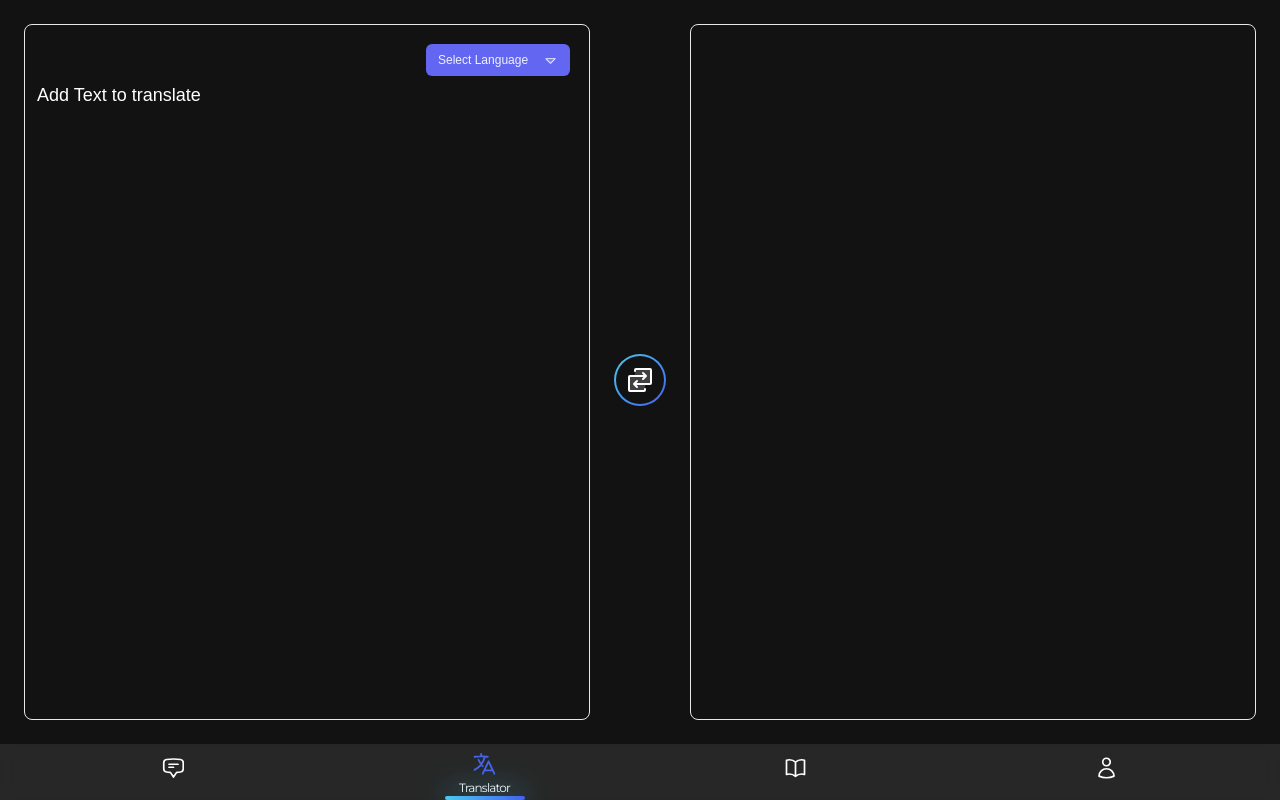
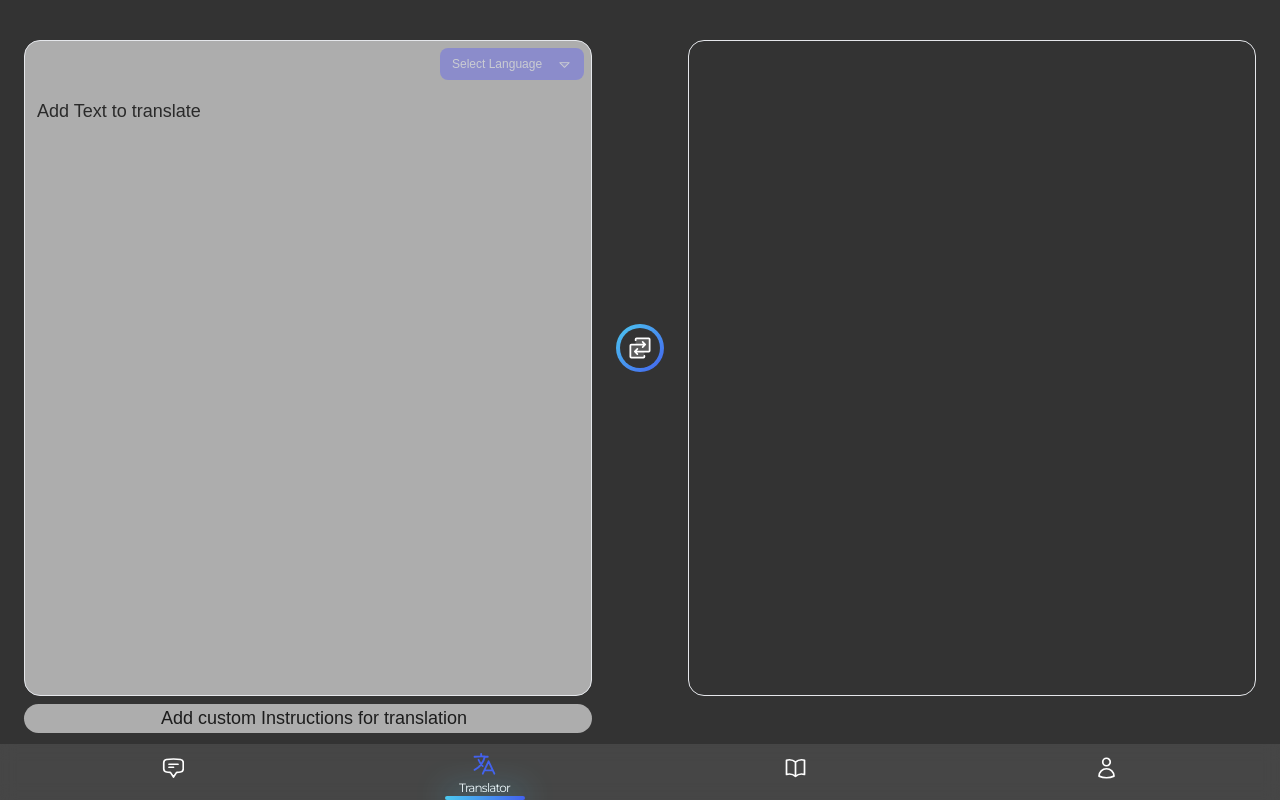
Before and after one commit to mohd-Bilal-exe/verbi.AI, a React (Vite) app: page / in a window 1280 px wide. Built offline with nearby package versions, Linux system fonts and the light colour scheme; a web font is replaced by a local one.

Commit message:
jaldi me hai ksjdfgbvjkbdfgvkjsdghfgv

```diff
--- a/src/Api/aiApi.js
+++ b/src/Api/aiApi.js
@@ -80,9 +80,9 @@ const chat = async (sessionId, message) => {
     }
 };
 
-const translate = async (inputText, lang) => {
+const translate = async (inputText, lang, customInstructions) => {
     try {
-        const prompt = `Translate the text: "${inputText}" into ${lang} `;
+        const prompt = `Translate the text: "${inputText}" into ${lang} ${customInstructions&&"and"} ${customInstructions}`;
         console
         const result = await Gemini.generateContent(prompt);
         const response = await result.response.text();
--- a/src/App.jsx
+++ b/src/App.jsx
@@ -29,7 +29,7 @@ function App() {
   return (
     <AnimatePresence>
       <BrowserRouter>
-        <div className={`background-grid w-screen h-min-screen overflow-x-hidden overflow-y-auto flex flex-col justify-center ${isDarkMode ? 'bg-bg1 text-white' : 'text-bg1'}`}>
+        <div className={`background-grid w-screen h-min-screen overflow-x-hidden overflow-y-auto flex flex-col justify-center ${isDarkMode ? 'bg-bg3 text-white' : 'text-bg1'}`}>
           <Routes>
             <Route path="/" element={<TranslatePage />} />
             <Route path="/chat" element={<ChatPage />} />
--- a/src/components/DropDown.jsx
+++ b/src/components/DropDown.jsx
@@ -21,7 +21,7 @@ const DropDown = ({ setSelectedLang }) => {
       <motion.div animate={open ? "open" : "closed"} className="relative">
         <button
           onClick={() => setOpen((pv) => !pv)}
-          className="w-36 flex items-center justify-between gap-2 smartphone:gap-1 px-3 py-2 rounded-md text-indigo-50 bg-indigo-500 hover:bg-indigo-500 transition-colors"
+          className="w-36 flex items-center justify-between gap-2 smartphone:gap-1 opacity-45 hover:opacity-100 transition-all px-3 py-2 rounded-lg text-indigo-50 bg-indigo-500 hover:bg-indigo-500"
         >
           <span className="font-medium text-xs">{message}</span>
           <motion.span variants={iconVariants}>
@@ -32,7 +32,6 @@ const DropDown = ({ setSelectedLang }) => {
         <motion.ul
           initial={wrapperVariants.closed}
           variants={wrapperVariants}
-
           style={{ originY: "top", translateX: "-50%" }}
           className="flex flex-col gap-1 p-1.5 rounded-lg bg-white shadow-xl absolute top-[120%] left-[50%] w-36 overflow-hidden"
         >
--- a/src/pages/TranslatePage.jsx
+++ b/src/pages/TranslatePage.jsx
@@ -12,11 +12,14 @@ const TranslatePage = () => {
   const [opText, setOpText] = useState("");
   const [loading, setLoading] = useState(false);
   const [selectedLang, setSelectedLang] = useState("english");
+  const [customInstructions, setCustomInstructions] = useState("");
 
   const handleTranslate = async () => {
     setLoading(true);
-    const response = await translate(ipText, selectedLang);
+    const response = await translate(ipText, selectedLang, customInstructions);
     setOpText(response);
+    setIpText(""); // Clear the input text area
+    setCustomInstructions(""); // Clear the custom instructions
     setLoading(false);
   };
 
@@ -24,34 +27,80 @@ const TranslatePage = () => {
     initial: { opacity: 0 },
     animate: {
       opacity: 1,
-      transition: {
-        staggerChildren: 0.2,
-      },
+      transition: { staggerChildren: 0.3 },
     },
   }), []);
 
   const fadeInUpVariants = useMemo(() => ({
-    initial: { opacity: 0, y: -20 },
-    animate: { opacity: 1, y: 0 },
+    initial: { opacity: 0, y: 10 },
+    animate: { opacity: 1, y: 0, transition: { duration: 0.5 } },
   }), []);
 
-  // Memoize Markdown component to prevent unnecessary re-renders
-  const MemoizedMarkdown = useMemo(() => {
-    return (
+  const MemoizedMarkdown = useMemo(() => (
     <Markdown
-        key={opText} // Ensure key changes only when opText changes
+      key={opText}
       components={{
-          p: (props) => <motion.p variants={fadeInUpVariants} {...props} />,
-          h1: (props) => <motion.h1 variants={fadeInUpVariants} {...props} />,
-          h2: (props) => <motion.h2 variants={fadeInUpVariants} {...props} />,
-          h3: (props) => <motion.h3 variants={fadeInUpVariants} {...props} />,
-          li: (props) => <motion.li variants={fadeInUpVariants} {...props} />,
+        p: (props) => (
+          <motion.p
+            variants={fadeInUpVariants}
+            className={`text-base mb-2 open-sans ${isDarkMode ? "text-lightBg1" : "text-gray-800"}`}
+            {...props}
+          />
+        ),
+        h1: (props) => (
+          <motion.h1
+            variants={fadeInUpVariants}
+            className={`text-3xl font-bold mb-4 playfair ${isDarkMode ? "text-lightBg1" : "text-gray-900"}`}
+            {...props}
+          />
+        ),
+        h2: (props) => (
+          <motion.h2
+            variants={fadeInUpVariants}
+            className={`text-2xl font-semibold mb-3 montserrat ${isDarkMode ? "text-lightBg1" : "text-gray-800"}`}
+            {...props}
+          />
+        ),
+        h3: (props) => (
+          <motion.h3
+            variants={fadeInUpVariants}
+            className={`text-xl font-medium mb-2 montserrat ${isDarkMode ? "text-lightBg1" : "text-gray-700"}`}
+            {...props}
+          />
+        ),
+        ul: (props) => (
+          <motion.ul
+            className={`list-disc list-inside mb-4 ${isDarkMode ? "text-lightBg1" : "text-gray-800"}`}
+            variants={staggerVariants}
+            {...props}
+          />
+        ),
+        ol: (props) => (
+          <motion.ol
+            className={`list-decimal list-inside mb-4 ${isDarkMode ? "text-lightBg1" : "text-gray-800"}`}
+            variants={staggerVariants}
+            {...props}
+          />
+        ),
+        li: (props) => (
+          <motion.li
+            className={`text-sm mb-1 ml-4 open-sans ${isDarkMode ? "text-lightBg1" : "text-gray-600"}`}
+            variants={fadeInUpVariants}
+            {...props}
+          />
+        ),
+        strong: (props) => (
+          <motion.strong
+            variants={fadeInUpVariants}
+            className={`text-base font-bold montserrat ${isDarkMode ? "text-lightBg1" : "text-gray-800"}`}
+            {...props}
+          />
+        ),
       }}
     >
       {opText}
     </Markdown>
-    );
-  }, [opText, fadeInUpVariants]);
+  ), [opText, fadeInUpVariants, staggerVariants, isDarkMode]);
 
   return (
     <motion.div
@@ -60,15 +109,13 @@ const TranslatePage = () => {
       animate={{ opacity: 1 }}
       exit={{ opacity: 0 }}
       transition={{ duration: 0.5, type: "spring" }}
-      className={`w-screen h-screen flex flex-row smartphone:flex-col-reverse smartphone:pb-32 ${
-        isDarkMode ? "text-white" : "text-bg1"
-      }`}
+      className={`w-screen h-screen flex justify-center py-4 flex-row smartphone:flex-col-reverse pb-20 smartphone:pb-32 ${isDarkMode ? "text-white" : "text-bg1"}`}
     >
-      <div className="relative w-screen h-1/2 laptop:w-1/2 laptop:h-full text-2xl p-6 pb-20 smartphone:p-2">
+      <div className={`relative w-screen h-full laptop:w-1/2 laptop:h-full text-2xl p-6 smartphone:p-2 ${isDarkMode ? "bg-bg3/10 text-lightBg1" : "bg-lightBg1/60 text-bg2"}`}>
         <motion.div
           initial={{ opacity: 0 }}
           animate={{ opacity: 1 }}
-          className="text-xs text-black p-2 rounded-lg absolute right-9 top-9 smartphone:top-3 smartphone:right-3"
+          className=" p-2 rounded-2xl absolute right-6 top-6 smartphone:top-3 smartphone:right-3"
         >
           <DropDown setSelectedLang={setSelectedLang} />
         </motion.div>
@@ -76,15 +123,24 @@ const TranslatePage = () => {
           name="before"
           value={ipText}
           onChange={(e) => setIpText(e.target.value)}
-          className="w-full h-full smartphone: p-2 px-3 pt-14 text-lg rounded-lg bg-transparent border resize-none overflow-y-auto"
+          className={`w-full h-72 laptop:h-full p-2 px-3 pt-14 text-lg rounded-2xl border resize-none overflow-y-auto ${isDarkMode ? "bg-lightBg1/60 text-bg2" : "bg-bg3/10 text-bg2"}`}
         ></textarea>
+        <span className={`w-full h-fit flex items-center justify-between rounded-full ${isDarkMode ? "bg-lightBg1/60 text-bg2" : "bg-bg3/10 text-lightBg1"} pl-3 pr-1 py-1`}>
+          <input
+            type="text"
+            value={customInstructions}
+            onChange={(e) => setCustomInstructions(e.target.value)}
+            className={`w-full h-full outline-none text-lg placeholder:text-lg placeholder:text-center placeholder:pl-1 bg-transparent placeholder:text-bg1`}
+            placeholder="Add custom Instructions for translation"
+          />
+        </span>
       </div>
       <div
         id="translateButton"
-        className="h-full smartphone:h-fit flex items-center justify-center pb-10 smartphone:p-0"
+        className="flex items-center justify-center pb-10 smartphone:pb-0"
       >
         <motion.span
-          className="bg-gradient-to-br from-DarkAccentBluelt to-DarkAccentBluedk p-0.5 rounded-full"
+          className="grid place-content-center bg-gradient-to-br from-DarkAccentBluelt to-DarkAccentBluedk p-1 rounded-full"
           animate={loading ? { rotate: 360 } : { rotate: 0 }}
           transition={{
             duration: 1,
@@ -95,18 +151,17 @@ const TranslatePage = () => {
         >
           <button
             onClick={handleTranslate}
-            className="p-2 bg-bg1 text-white rounded-full hover:bg-transparent hover:text-bg1 transition-colors"
+            className="w-10 h-10 p-1.5 bg-bg3 text-white rounded-full hover:bg-transparent active:scale-100 hover:scale-110 hover:text-bg1 transition-colors"
           >
-            <Swap size={32} weight="duotone" />
+            <Swap size={"100%"} weight="duotone" />
           </button>
         </motion.span>
       </div>
-      <div className="w-screen h-1/2 laptop:w-1/2 laptop:h-full text-2xl p-6 pb-20 smartphone:p-2">
+      <div className="w-screen h-1/2 laptop:w-1/2 laptop:h-full text-2xl p-6 smartphone:p-2">
         <motion.div
-          variants={staggerVariants}
           initial="initial"
           animate="animate"
-          className="w-full h-full p-2 px-3 text-lg rounded-lg bg-transparent border resize-none overflow-y-auto smartphone:p-2"
+          className="w-full h-full p-2 px-3 text-lg rounded-2xl bg-transparent border resize-none overflow-y-auto smartphone:p-2"
         >
           {opText && MemoizedMarkdown}
         </motion.div>
--- a/tailwind.config.js
+++ b/tailwind.config.js
@@ -20,12 +20,14 @@ export default {
         desktop: "1920px",
       },
       colors: {
-        bg1: "#121212", // Dark mode background 1, darker and warmer
-        bg2: "#1a1a1a", // Dark mode background 2, darker and warmer
-        bg3: "#262626", // Dark mode background 3, darker and warmer
-        lightBg1: "#f5f5f5", // Light mode background 1
-        lightBg2: "#e0e0e0", // Light mode background 2
-        lightBg3: "#cccccc", // Light mode background 3
+        bg1: "#1c1c1c", // Slightly lighter dark background
+        bg2: "#2a2a2a", // Medium dark background
+        bg3: "#333333", // Lightest dark background
+
+        // Light mode backgrounds
+        lightBg1: "#ffffff", // Lightest background
+        lightBg2: "#f2f2f2", // Medium light background
+        lightBg3: "#e6e6e6", // Darkest light background
 
         // Accent colors
         LightAccentBluelt:"#4361ee",
```
Also changed, not shown: src/index.css (+0 -42 lines). Lines whose indentation alone changed are shown as unchanged.
